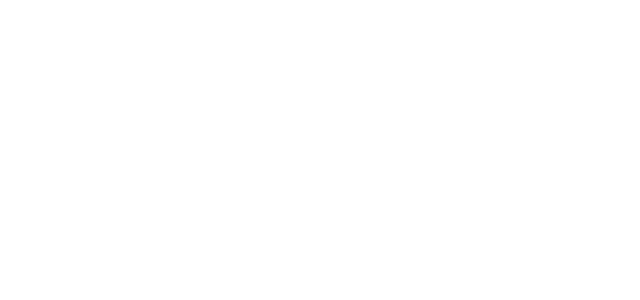
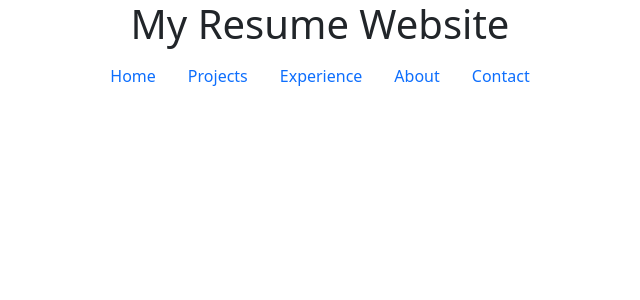
Before and after one commit to tbmcabee/resume-website, a React (Vite) app: page / in a window 1280 px wide. Shown: the top 300 px of the page, without its empty margins (320-960 px from the left). Built offline with nearby package versions, Linux system fonts and the light colour scheme.

Commit message:
Added basic nav bar and website heading (both centered)

```diff
--- a/src/App.tsx
+++ b/src/App.tsx
@@ -1,12 +1,13 @@
 import { useState } from "react";
-import "./App.css";
-import NavTab from "./components/NavTab";
+import NavTab from "./components/navTab";
 
 function App() {
-  return
-  <div>
-    <NavTab/>
-  </div>;
+  return (
+    <div>
+      <h1 className="text-center">My Resume Website</h1>
+      <NavTab/>
+    </div>
+  );
 }
 
 export default App;
--- a/src/components/NavTab.tsx
+++ b/src/components/NavTab.tsx
@@ -2,11 +2,12 @@
 
 const NavTab = () => {
   return (
-  <nav className="nav">
-    <a className="nav-link active" aria-current="page" href="#">Active</a>
-    <a className="nav-link" href="#">Link</a>
-    <a className="nav-link" href="#">Link</a>
-    <a className="nav-link disabled">Disabled</a>
+  <nav className="nav justify-content-center">
+    <a className="nav-link" href="#">Home</a>
+    <a className="nav-link" href="#">Projects</a>
+    <a className="nav-link" href="#">Experience</a>
+    <a className="nav-link" href="#">About</a>
+    <a className="nav-link" href="#">Contact</a>
   </nav>
   );
 
```
